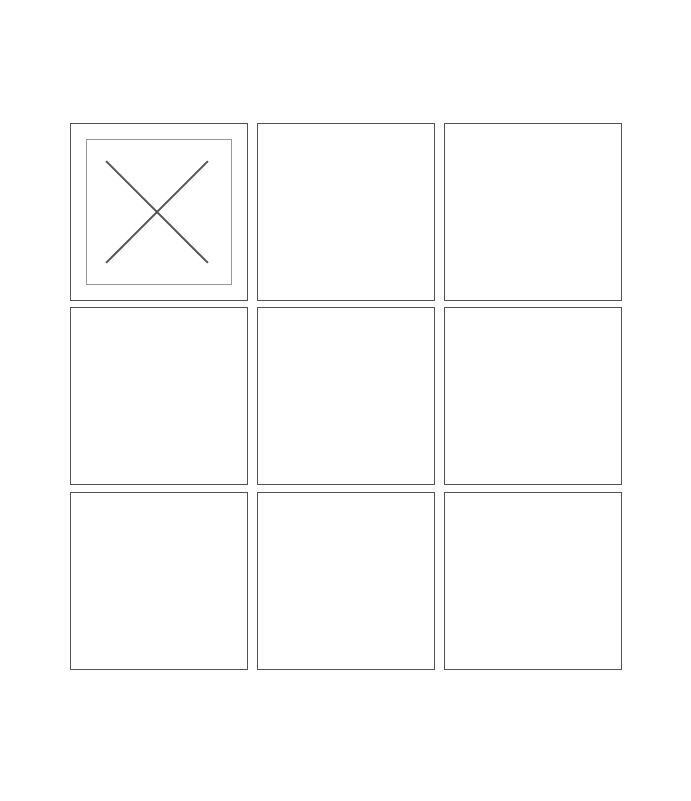
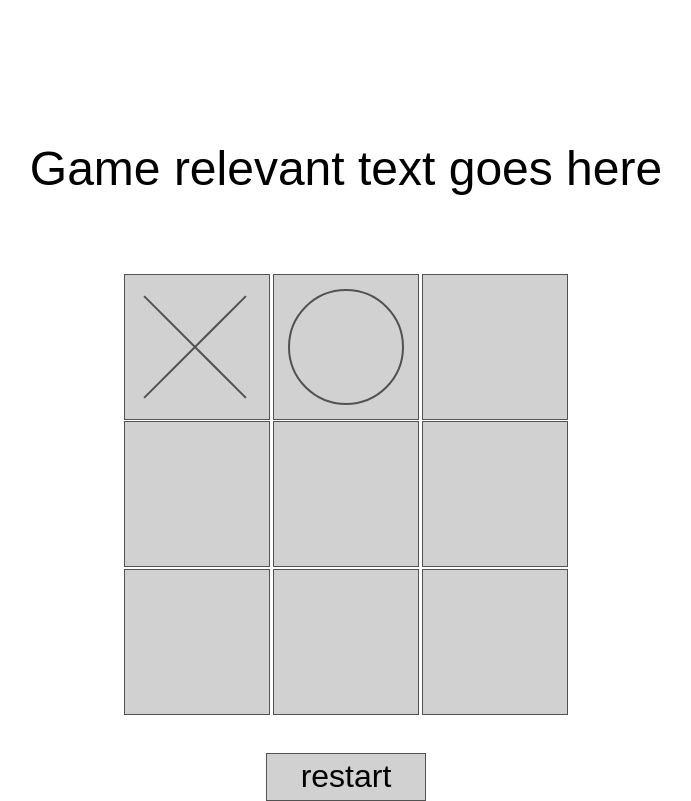
Before and after one commit to barnabasedubio/tictactoe, a website: page index.html in a window 1280 px wide. Shown: the whole page, without its empty margins (294-985 px from the left). Drawn offline with nearby package versions, Linux system fonts and the light colour scheme.

Commit message:
basic design complete

```diff
--- a/index.html
+++ b/index.html
@@ -13,12 +13,16 @@
 </head>
 <body>
 
+    <div class="heading-text"><h1>Game relevant text goes here</h1></div>
+    <div class="main-container">
         <div class="game-container">
             <div id="row_1" class="row">
                 <div id="row_box_1" class="row-box">
-                <div class="close"></div>
+                    <div class="x-icon"></div>
                 </div>
-            <div id="row_box_2" class="row-box"></div>
+                <div id="row_box_2" class="row-box">
+                    <div class="o-icon"></div>
+                </div>
                 <div id="row_box_3" class="row-box"></div>
             </div>
             <div id="row_2" class="row">
@@ -32,5 +36,7 @@
                 <div id="row_box_9" class="row-box"></div>
             </div>
         </div>
+    </div>
+    <button class="restart">restart</button>
 </body>
 </html>
--- a/style/style.sass
+++ b/style/style.sass
@@ -3,43 +3,62 @@ $light-gray: #D1D1D1
 $gray: #95989A
 $dark-gray: #525252
 $background: linear-gradient(to right, #355c7d, #6c5b7b, #c06c84)
+$font: Gabriola, sans-serif
 
-@mixin setBorder($color)
-  border: 1px solid $color
-
-html
-  height: 99.9%
-  //background: $background
-
-body
-  // @include setBorder(purple)
-  height: 99.9%
-  margin: 0
+@mixin centerItems()
   display: flex
   justify-content: center
   align-items: center
 
+h1, h2, h3, h4, h5, h6
+  font-family: $font
+  font-weight: 100
+
+h1
+  font-size: 3rem
+h3
+  font-size: 2rem
+
+html
+  height: 99.9%
+//background: $background
+
+body
+  border: 1px solid transparent // so that the page doesn't scroll...wtf why does this work?
+  height: 99.9%
+  margin: 0
+
+.heading-text
+  margin: 0 auto
+  height: 6rem
+  position: relative
+  top: 15%
+  @include centerItems
+
+.main-container
+  height: 30rem
+  position: relative
+  top: 20%
+  @include centerItems
+
 .game-container
-  //@include setBorder($light-gray)
   position: relative
   margin: 10rem auto
-  height: 35rem
-  width: 35rem
+  height: 28rem
+  width: 28rem
 
 .row
-  //@include setBorder($light-gray)
   height: 33%
   display: flex
   justify-content: space-around
   align-items: center
 
 .row-box
-  @include setBorder($dark-gray)
-  height: 11rem
-  width: 11rem
-  display: flex
-  justify-content: center
-  align-items: center
+  border: 1px solid $dark-gray
+  background-color: $light-gray
+  height: 9rem
+  width: 9rem
+  @include centerItems
 
 // mixin for the close icon
 @mixin  closeIcon()
@@ -49,8 +68,7 @@ body
   position: absolute
   left: 69px
 
-.close
-  @include  setBorder($gray)
+.x-icon
   width: 9rem
   height: 9rem
   position: relative
@@ -60,3 +78,23 @@ body
   &:before
     @include closeIcon
     transform: rotate(-45deg)
+
+.o-icon
+  width: 7rem
+  height: 7rem
+  border-radius: 7rem
+  border: 2px solid $dark-gray
+
+.restart
+  display: block // or else margin: 0 auto won't work
+  border: 1px solid $dark-gray
+  background-color: $light-gray
+  position: relative
+  top: 22%
+  width: 10rem
+  height: 3rem
+  margin: 0 auto
+  text-align: center
+  font: 2rem $font
+  cursor: pointer
+  outline: none
```
Also changed, not shown: style/style.css. Lines whose indentation alone changed are shown as unchanged.
